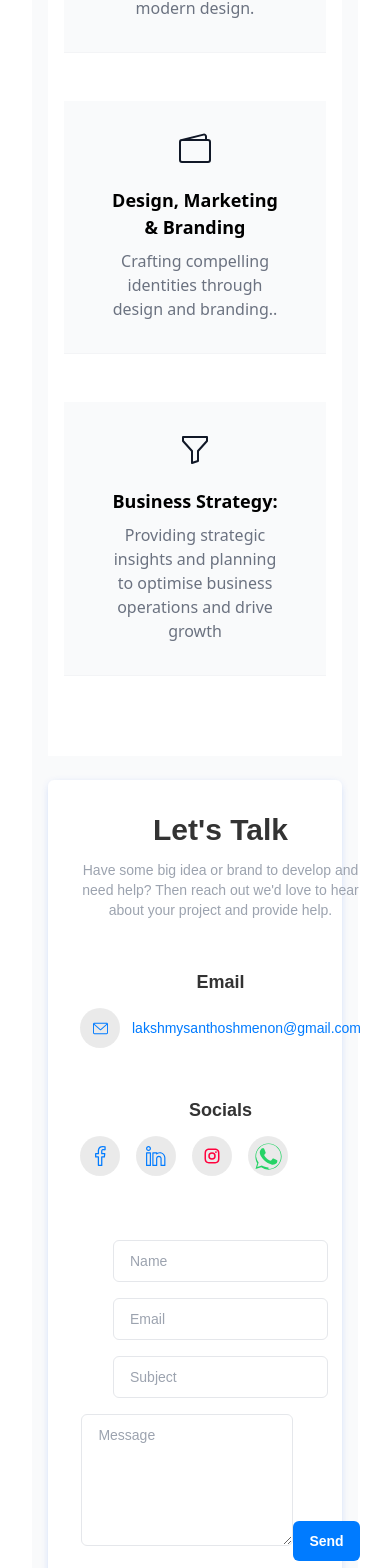
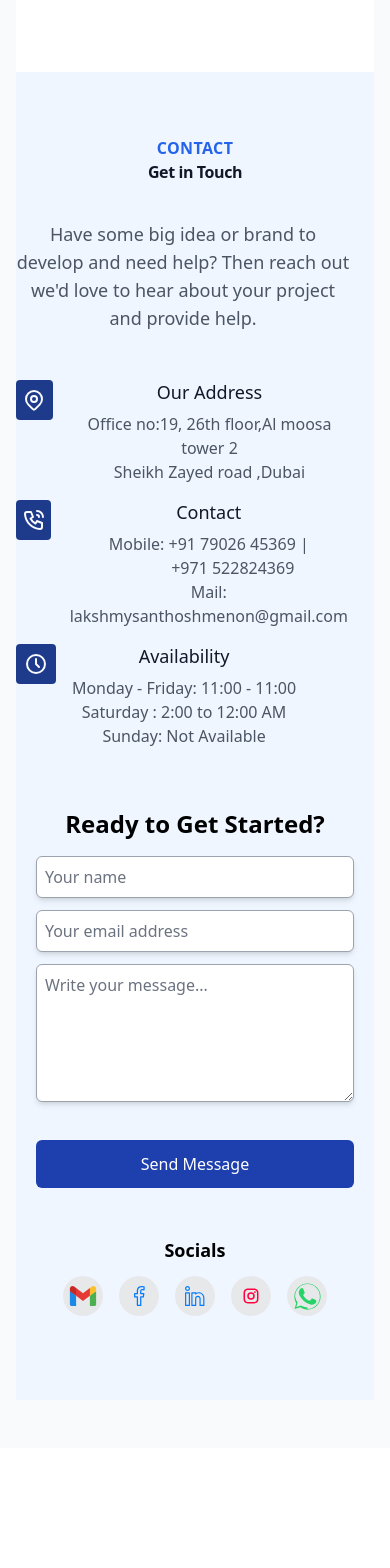
Before and after one commit to 369degreeuae/cooProfolioWebsite, a React (Vite) app: page / in a window 390 px wide. Shown: the part 6354-7922 px from the top of the page. After the commit the page ends 7802 px from the top, so only its background shows below. Built offline with nearby package versions, Linux system fonts and the light colour scheme.

Commit message:
ui changes on get in touch part

```diff
--- a/package.json
+++ b/package.json
@@ -11,9 +11,11 @@
     "preview": "vite preview"
   },
   "dependencies": {
-    "@heroicons/react": "^1.0.6",
+    "@heroicons/react": "^2.1.5",
     "@mui/icons-material": "^6.1.2",
+    "amqplib": "^0.10.4",
     "framer-motion": "^11.11.0",
+    "heroicons": "^2.1.5",
     "lucide-react": "^0.441.0",
     "react": "^18.3.1",
     "react-dom": "^18.3.1",
@@ -22,6 +24,7 @@
   },
   "devDependencies": {
     "@eslint/js": "^9.9.0",
+    "@tailwindcss/forms": "^0.5.9",
     "@types/react": "^18.3.3",
     "@types/react-dom": "^18.3.0",
     "@vitejs/plugin-react": "^4.3.1",
--- a/src/App.css
+++ b/src/App.css
@@ -1,7 +1,7 @@
 #root {
   /* max-width: 1280px; */
   margin: 0 auto;
-  padding: 2rem;
+  padding-top: 2rem;
   text-align: center;
 }
 
--- a/src/App.jsx
+++ b/src/App.jsx
@@ -12,9 +12,9 @@ function App() {
   return (
     <>
       <div className="max-w-fit bg-gray-50 mt-[-38px]">
-    <Navbar/>
+    <Navbar id={"top"}/>
         <main className="max-w-screen mx-auto px-4 sm:px-6 lg:px-8 py-12">
-          <Landing/>
+          <Landing id={"landing"}/>
           <Timeline id="timeline" />
           <EducationSection/>
           <Services id="services" />
--- a/src/components/GetinTouch.jsx
+++ b/src/components/GetinTouch.jsx
@@ -1,49 +1,220 @@
-import React from 'react'
+import React from "react";
+import MovetoTop from "./MovetoTop";
 
-const GetinTouch = ({id}) => {
+const GetinTouch = ({ id }) => {
   return (
     <>
-
-  <div id={id} className="my-6">
-    <div className="grid sm:grid-cols-2 items-center gap-16 p-8 mx-auto max-w-4xl bg-white shadow-[0_2px_10px_-3px_rgba(6,81,237,0.3)] rounded-md text-[#333] font-[sans-serif]">
-      <div>
-        <h1 className="text-3xl font-extrabold">Let's Talk</h1>
-        <p className="text-sm text-gray-400 mt-3">
-          Have some big idea or brand to develop and need help? Then reach out
-          we'd love to hear about your project and provide help.
+      <section className="bg-blue-50" id={id}>
+        <div className="mx-auto max-w-7xl px-4 py-16 sm:px-6 lg:px-8 lg:py-20">
+          <div className="mb-4">
+            <div className="mb-6 max-w-3xl text-center sm:text-center md:mx-auto md:mb-12">
+              <p className="text-base font-semibold uppercase tracking-wide text-blue-600">
+                Contact
               </p>
-        <div className="mt-12">
-          <h2 className="text-lg font-extrabold">Email</h2>
-          <ul className="mt-3">
-            <li className="flex items-center">
-              <div className="bg-[#e6e6e6cf] h-10 w-10 rounded-full flex items-center justify-center shrink-">
+              <h2 className="font-heading mb-4 font-bold tracking-tight text-gray-900 ext-3xl sm:text-5xl">
+                Get in Touch
+              </h2>
+            </div>
+          </div>
+          <div className="flex items-stretch justify-center">
+            <div className="grid md:grid-cols-2">
+              <div className="h-full pr-6">
+                <p className="mt-3 mb-12 text-lg text-gray-600 ">
+                  Have some big idea or brand to develop and need help? Then
+                  reach out we'd love to hear about your project and provide
+                  help.
+                </p>
+                <ul className="mb-6 md:mb-0">
+                  <li className="flex">
+                    <div className="flex h-10 w-10 items-center justify-center rounded bg-blue-900 text-gray-50">
                       <svg
                         xmlns="http://www.w3.org/2000/svg"
-                  width="15px"
-                  height="15px"
-                  fill="#007bff"
-                  viewBox="0 0 479.058 479.058"
+                        width={24}
+                        height={24}
+                        viewBox="0 0 24 24"
+                        fill="none"
+                        stroke="currentColor"
+                        strokeWidth={2}
+                        strokeLinecap="round"
+                        strokeLinejoin="round"
+                        className="h-6 w-6"
                       >
-                  <path
-                    d="M434.146 59.882H44.912C20.146 59.882 0 80.028 0 104.794v269.47c0 24.766 20.146 44.912 44.912 44.912h389.234c24.766 0 44.912-20.146 44.912-44.912v-269.47c0-24.766-20.146-44.912-44.912-44.912zm0 29.941c2.034 0 3.969.422 5.738 1.159L239.529 264.631 39.173 90.982a14.902 14.902 0 0 1 5.738-1.159zm0 299.411H44.912c-8.26 0-14.971-6.71-14.971-14.971V122.615l199.778 173.141c2.822 2.441 6.316 3.655 9.81 3.655s6.988-1.213 9.81-3.655l199.778-173.141v251.649c-.001 8.26-6.711 14.97-14.971 14.97z"
-                    data-original="#000000"
-                  />
+                        <path d="M9 11a3 3 0 1 0 6 0a3 3 0 0 0 -6 0" />
+                        <path d="M17.657 16.657l-4.243 4.243a2 2 0 0 1 -2.827 0l-4.244 -4.243a8 8 0 1 1 11.314 0z"></path>
                       </svg>
                     </div>
-              <a
-                target="blank"
-                href="mailto:lakshmysanthoshmenon@gmail.com"
-                className="text-[#007bff] text-sm ml-3"
+                    <div className="ml-4 mb-4">
+                      <h3 className="mb-2 text-lg font-medium leading-6 text-gray-900 ">
+                        Our Address
+                      </h3>
+                      <p className="text-gray-600 ">
+                        Office no:19, 26th floor,Al moosa tower 2
+                      </p>
+                      <p className="text-gray-600 ">Sheikh Zayed road ,Dubai</p>
+                    </div>
+                  </li>
+                  <li className="flex">
+                    <div className="flex h-10 w-10 items-center justify-center rounded bg-blue-900 text-gray-50">
+                      <svg
+                        xmlns="http://www.w3.org/2000/svg"
+                        width={24}
+                        height={24}
+                        viewBox="0 0 24 24"
+                        fill="none"
+                        stroke="currentColor"
+                        strokeWidth={2}
+                        strokeLinecap="round"
+                        strokeLinejoin="round"
+                        className="h-6 w-6"
                       >
-
-                <p>lakshmysanthoshmenon@gmail.com</p>
-              </a>
+                        <path d="M5 4h4l2 5l-2.5 1.5a11 11 0 0 0 5 5l1.5 -2.5l5 2v4a2 2 0 0 1 -2 2a16 16 0 0 1 -15 -15a2 2 0 0 1 2 -2"></path>
+                        <path d="M15 7a2 2 0 0 1 2 2" />
+                        <path d="M15 3a6 6 0 0 1 6 6" />
+                      </svg>
+                    </div>
+                    <div className="ml-4 mb-4">
+                      <h3 className="mb-2 text-lg font-medium leading-6 text-gray-900">
+                        Contact
+                      </h3>
+                      <p className="text-gray-600 ">
+                        Mobile: +91 79026 45369 |<br />{" "}
+                        <p className="ml-12">+971 522824369 </p>
+                      </p>
+                      <p className="text-gray-600 ">
+                        Mail: lakshmysanthoshmenon@gmail.com
+                      </p>
+                    </div>
+                  </li>
+                  <li className="flex">
+                    <div className="flex h-10 w-10 items-center justify-center rounded bg-blue-900 text-gray-50">
+                      <svg
+                        xmlns="http://www.w3.org/2000/svg"
+                        width={24}
+                        height={24}
+                        viewBox="0 0 24 24"
+                        fill="none"
+                        stroke="currentColor"
+                        strokeWidth={2}
+                        strokeLinecap="round"
+                        strokeLinejoin="round"
+                        className="h-6 w-6"
+                      >
+                        <path d="M3 12a9 9 0 1 0 18 0a9 9 0 0 0 -18 0" />
+                        <path d="M12 7v5l3 3" />
+                      </svg>
+                    </div>
+                    <div className="ml-4 mb-4">
+                      <h3 className="mb-2 text-lg font-medium leading-6 text-gray-900">
+                        Availability
+                      </h3>
+                      <p className="text-gray-600">
+                        Monday - Friday: 11:00 - 11:00
+                      </p>
+                      <p className="text-gray-600">
+                        Saturday : 2:00 to 12:00 AM
+                        <br /> Sunday: Not Available
+                      </p>
+                    </div>
                   </li>
                 </ul>
               </div>
+              <div className="card h-fit max-w-6xl p-5 md:p-12" id="form">
+                <h2 className="mb-4 text-2xl font-bold ">
+                  Ready to Get Started?
+                </h2>
+                <form id="contactForm">
+                  <div className="mb-6">
+                    <div className="mx-0 mb-1 sm:mb-4">
+                      <div className="mx-0 mb-1 sm:mb-4">
+                        <label
+                          htmlFor="name"
+                          className="pb-1 text-xs uppercase tracking-wider"
+                        />
+                        <input
+                          type="text"
+                          id="name"
+                          autoComplete="given-name"
+                          placeholder="Your name"
+                          className="mb-2 w-full rounded-md border border-gray-400 py-2 pl-2 pr-4 shadow-md  sm:mb-0"
+                          name="name"
+                        />
+                      </div>
+                      <div className="mx-0 mb-1 sm:mb-4">
+                        <label
+                          htmlFor="email"
+                          className="pb-1 text-xs uppercase tracking-wider"
+                        />
+                        <input
+                          type="email"
+                          id="email"
+                          autoComplete="email"
+                          placeholder="Your email address"
+                          className="mb-2 w-full rounded-md border border-gray-400 py-2 pl-2 pr-4 shadow-md  sm:mb-0"
+                          name="email"
+                        />
+                      </div>
+                    </div>
+                    <div className="mx-0 mb-1 sm:mb-4">
+                      <label
+                        htmlFor="textarea"
+                        className="pb-1 text-xs uppercase tracking-wider"
+                      />
+                      <textarea
+                        id="textarea"
+                        name="textarea"
+                        cols={30}
+                        rows={5}
+                        placeholder="Write your message..."
+                        className="mb-2 w-full rounded-md border border-gray-400 py-2 pl-2 pr-4 shadow-md sm:mb-0"
+                        defaultValue={""}
+                      />
+                    </div>
+                  </div>
+                  <div className="text-center">
+                    <button
+                      type="submit"
+                      className="w-full bg-blue-800 text-white px-6 py-3 font-xl rounded-md sm:mb-0"
+                    >
+                      Send Message
+                    </button>
+                  </div>
+                </form>
                 <div className="mt-12">
                   <h2 className="text-lg font-extrabold">Socials</h2>
-          <ul className="flex mt-3 space-x-4">
+                  <ul className="flex mt-3 space-x-4  md:items-center justify-center items-center">
+                  <li className="bg-[#e6e6e6cf] h-10 w-10 rounded-full  flex items-center justify-center shrink-0">
+                  <a href="mailto:lakshmysanthoshmenon@gmail.com">
+                    <svg
+                      xmlns="http://www.w3.org/2000/svg"
+                      x="0px"
+                      y="0px"
+                      width="30px"
+                      height="30px"
+                      viewBox="0 0 48 48"
+                    >
+                      <path
+                        fill="#4caf50"
+                        d="M45,16.2l-5,2.75l-5,4.75L35,40h7c1.657,0,3-1.343,3-3V16.2z"
+                      ></path>
+                      <path
+                        fill="#1e88e5"
+                        d="M3,16.2l3.614,1.71L13,23.7V40H6c-1.657,0-3-1.343-3-3V16.2z"
+                      ></path>
+                      <polygon
+                        fill="#e53935"
+                        points="35,11.2 24,19.45 13,11.2 12,17 13,23.7 24,31.95 35,23.7 36,17"
+                      ></polygon>
+                      <path
+                        fill="#c62828"
+                        d="M3,12.298V16.2l10,7.5V11.2L9.876,8.859C9.132,8.301,8.228,8,7.298,8h0C4.924,8,3,9.924,3,12.298z"
+                      ></path>
+                      <path
+                        fill="#fbc02d"
+                        d="M45,12.298V16.2l-10,7.5V11.2l3.124-2.341C38.868,8.301,39.772,8,40.702,8h0 C43.076,8,45,9.924,45,12.298z"
+                      ></path>
+                    </svg>
+                    </a>
+                    </li>
                     <li className="bg-[#e6e6e6cf] h-10 w-10 rounded-full  flex items-center justify-center shrink-0">
                       <a href="https://www.facebook.com/share/B429rBCaPSqVY2Nx/?mibextid=LQQJ4d">
                         <svg
@@ -108,43 +279,16 @@ const GetinTouch = ({id}) => {
                         </svg>
                       </a>
                     </li>
-
                   </ul>
                 </div>
               </div>
-      <form className="ml-auto space-y-4">
-        <input
-          type="text"
-          placeholder="Name"
-          className="md:w-full sm:w-3/4 rounded-md py-2.5 px-4 border text-sm outline-[#007bff]"
-        />
-        <input
-          type="email"
-          placeholder="Email"
-          className="md:w-full rounded-md py-2.5 px-4 border text-sm outline-[#007bff]"
-        />
-        <input
-          type="text"
-          placeholder="Subject"
-          className="md:w-full rounded-md py-2.5 px-4 border text-sm outline-[#007bff]"
-        />
-        <textarea
-          placeholder="Message"
-          rows={6}
-          className="md:w-full rounded-md px-4 border text-sm pt-2.5 outline-[#007bff]"
-          defaultValue={""}
-        />
-        <button
-          type="button"
-          className="text-white bg-[#007bff] hover:bg-blue-600 font-semibold rounded-md text-sm px-4 py-2.5 sm:w-full"
-        >
-          Send
-        </button>
-      </form>
             </div>
           </div>
+        </div>
+        <MovetoTop/>
+      </section>
     </>
-  )
-}
+  );
+};
 
-export default GetinTouch
+export default GetinTouch;
--- a/src/components/Landing.jsx
+++ b/src/components/Landing.jsx
@@ -2,9 +2,9 @@ import React from 'react';
 import { User, ExternalLink } from "lucide-react";
 
 
-const Landing = () => {
+const Landing = ({id}) => {
   return (
-    <div>
+    <div id={id}>
       <div className="lg:flex lg:items-center lg:justify-between">
       <div className="flex-1 min-w-0">
     <h2 className="text-4xl font-bold leading-7 text-gray-900 sm:text-5xl sm:truncate animate-fadeIn">
--- /dev/null
+++ b/src/components/MovetoTop.jsx
@@ -0,0 +1,31 @@
+import React from 'react';
+
+
+const MovetoTop = () => {
+
+  return (
+
+      <>
+  {/* Scroll-to-top button */}
+  <div>
+<a href="#top">
+  <button
+
+    className="scroll-to-top fixed bottom-4 right-4
+    bg-blue-700 text-white rounded-full
+    transition duration-300 hover:bg-gray-700
+                 hover:text-gray-200"
+  >
+   <svg xmlns="http://www.w3.org/2000/svg" viewBox="0 0 24 24" width="40" height="40    ">
+    <path d="M12 4l-8 8h5v4h6v-4h5l-8-8z" fill="currentColor"/>
+</svg>
+
+  </button>
+  </a>
+      </div>
+
+</>
+  )
+}
+
+export default MovetoTop
--- a/tailwind.config.js
+++ b/tailwind.config.js
@@ -26,5 +26,5 @@ module.exports = {
       },
     },
   },
-  plugins: [],
+  plugins: [  require('@tailwindcss/forms')],
 }
```
Also changed, not shown: src/components/Navbar.jsx (+4 -4 lines), 1 other file (tests, documents, lock files or other folders). Lines whose indentation alone changed are shown as unchanged.
